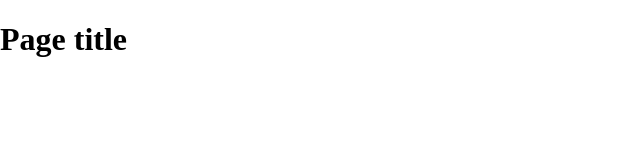
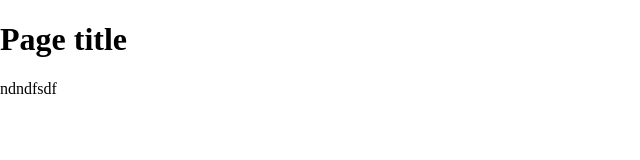
Before and after one commit to elhamkiu/new1, a plain HTML site: page index - Copy.html in a window 1280 px wide. Shown: the full height of the page, 0-640 px from the left. Drawn offline with nearby package versions, Linux system fonts and the light colour scheme.

Commit message:
Update index - Copy.html

```diff
--- a/index - Copy.html
+++ b/index - Copy.html
@@ -19,6 +19,7 @@
     <nav id="pageNav">
     </nav>
     <main>
+    	ndndfsdf
     </main>
     <footer>
     </footer>
```
